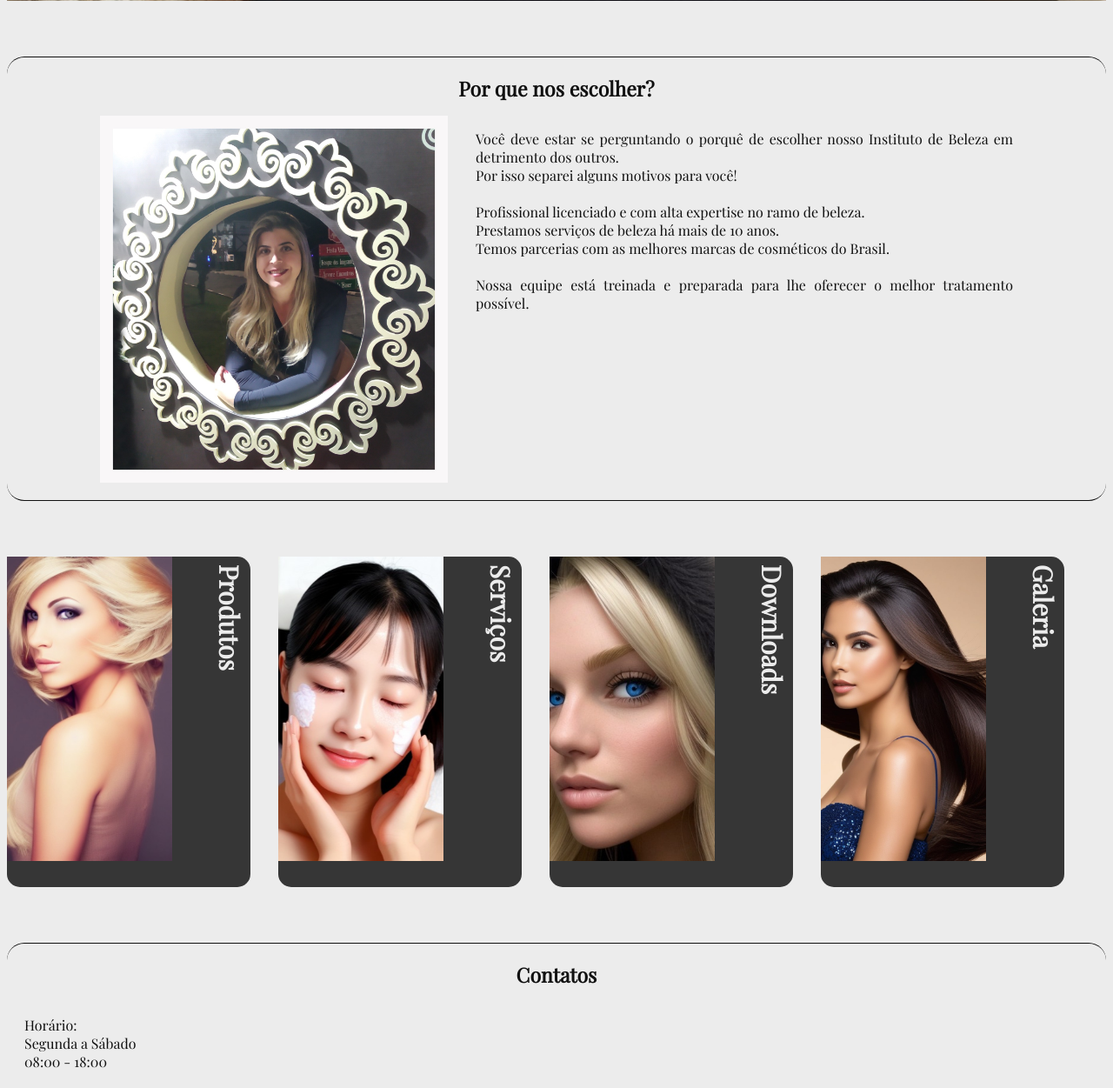
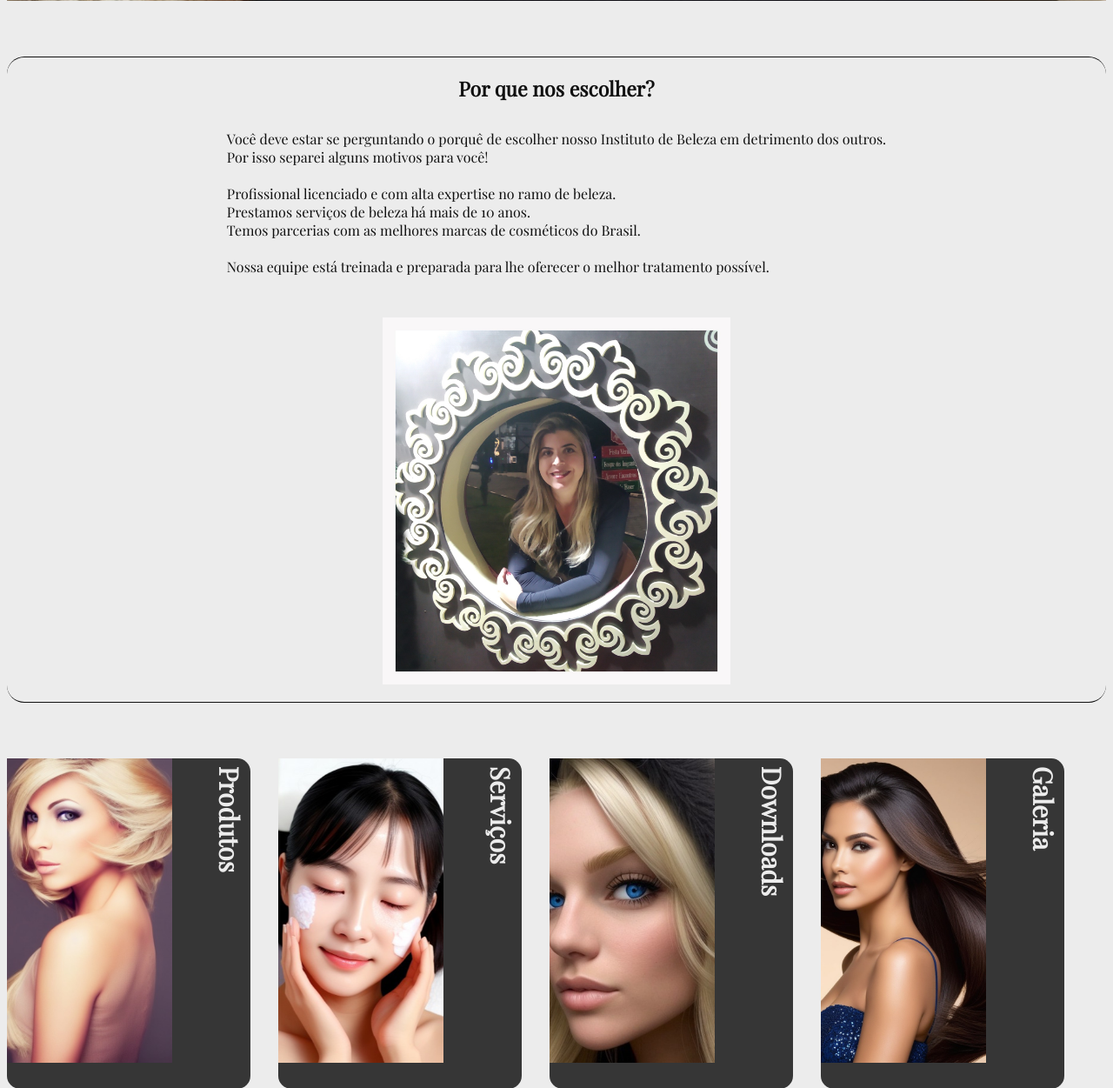
Before and after one commit to JoaoPGOS/IBMS, a Flask app: page / in a window 1280 px wide. Shown: the part 1114-2365 px from the top of the page at 87% size. Run offline with Flask 3, Linux system fonts and the light colour scheme.

Commit message:
image adjust

```diff
--- a/static/css/style.css
+++ b/static/css/style.css
@@ -167,6 +167,11 @@ body::-webkit-scrollbar-thumb {
     gap: 2rem;
     flex-direction: column;
 }
+.container .box .content{
+    display: flex;
+    flex-direction: column;
+}
+
 .container .content .aboutusimg{
     width: 400px;
     align-self: center;
--- a/templates/index.html
+++ b/templates/index.html
@@ -33,7 +33,6 @@
         <div class="box">
             <div class="title">Por que nos escolher?</div>
             <div class="content">
-                <img src="/static/archives/Aboutus.jpg" alt="" class="aboutusimg">
                 <p>Você deve estar se perguntando o porquê de escolher nosso
                     Instituto de Beleza em detrimento dos outros.<br>
                     Por isso separei alguns motivos para você!<br>
@@ -45,7 +44,7 @@
                     <br>
                     Nossa equipe está treinada e preparada para lhe oferecer o
                     melhor tratamento possível.</p>
-
+                    <img src="/static/archives/Aboutus.jpg" alt="" class="aboutusimg">
                 </div>
         </div>
 
```
